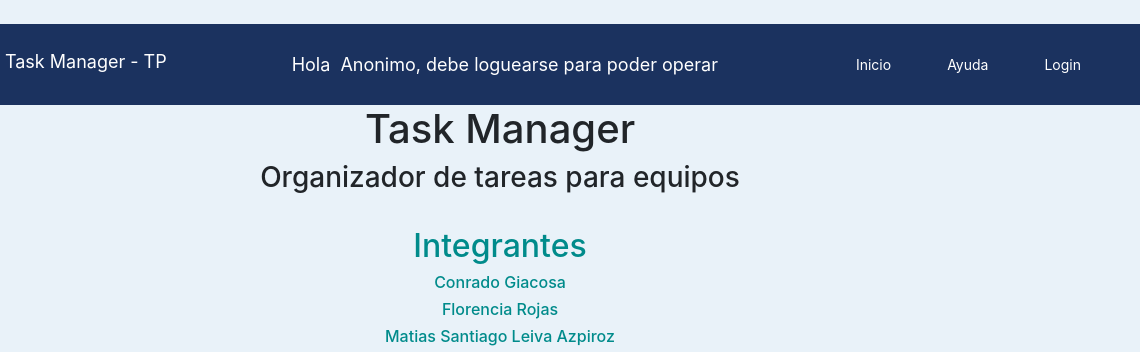
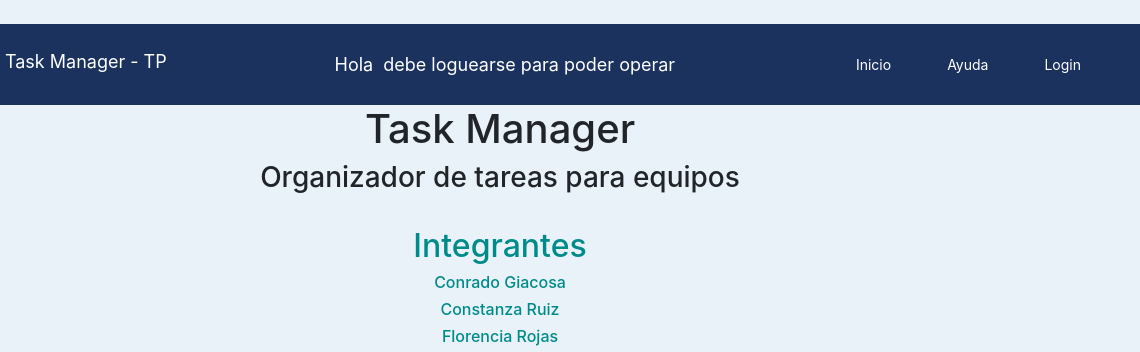
Before and after one commit to ragrelo/PhytonTMProyect, a plain HTML site: page estudiantes.html in a window 1280 px wide. Shown: the top 352 px of the page, 140-1280 px from the left. Drawn offline with nearby package versions, Linux system fonts and the light colour scheme.

Commit message:
Add files via upload

```diff
--- a/estudiantes.html
+++ b/estudiantes.html
@@ -60,6 +60,7 @@ c<!DOCTYPE html>
             <h1 class="titulo">Integrantes</h1>
             <div class="">
                 <h2 class="integrantes">Conrado Giacosa</h2>
+                <h2 class="integrantes">Constanza Ruiz</h2>
                 <h2 class="integrantes">Florencia Rojas</h2>
                 <h2 class="integrantes">Matias Santiago Leiva Azpiroz</h2>
                 <h2 class="integrantes">Roman Agrelo</h2>
--- a/js/sesiones.js
+++ b/js/sesiones.js
@@ -13,7 +13,7 @@ function guardoLocalStorage(usuarios) {
 function mostrarNombre() {
     var nombre = localStorage.getItem('nombre');
     if (!nombre) {
-        nombre = 'Anonimo, debe loguearse para poder operar'
+        nombre = 'debe loguearse para poder operar'
     }
     document.getElementById('nombre').textContent = nombre;
 };
```
